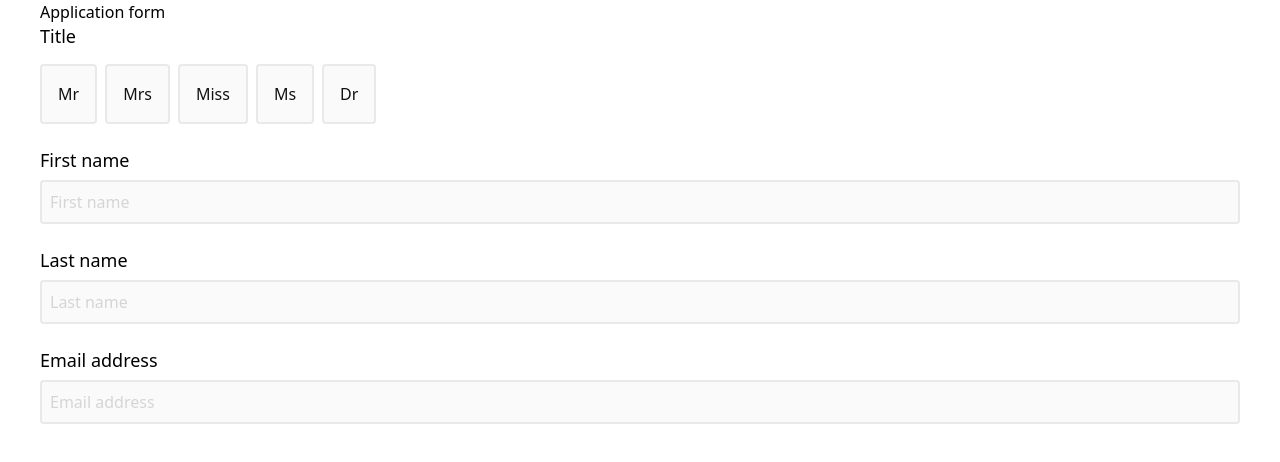
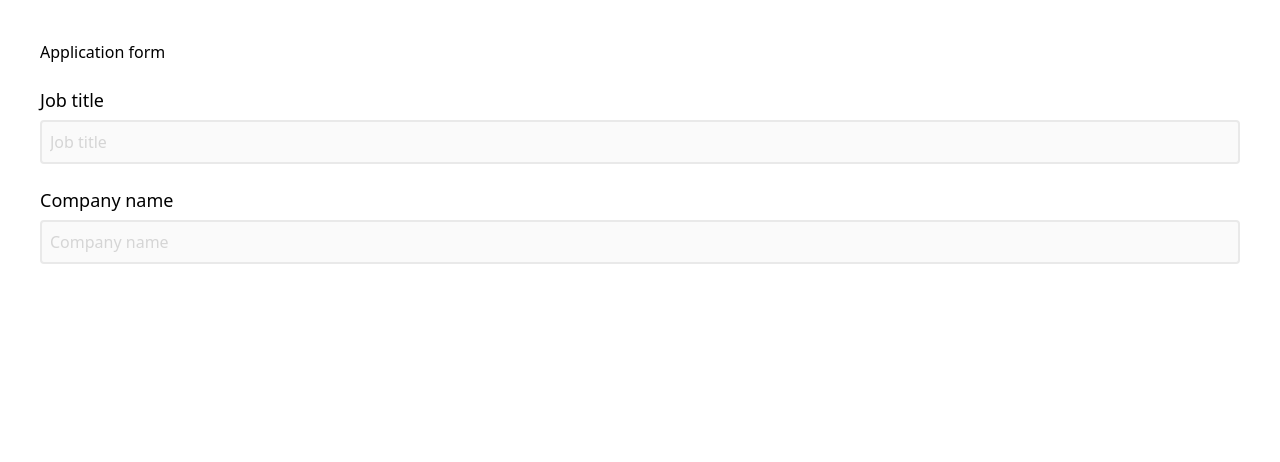
Before and after one commit to Kamal84/dynamic-form-vue3, a Vue app: page / in a window 1280 px wide. Shown: the top 462 px of the page. Built offline with nearby package versions, Linux system fonts and the light colour scheme.

Commit message:
pass 2 form pages

```diff
--- a/src/App.vue
+++ b/src/App.vue
@@ -1,5 +1,5 @@
 <script lang="ts">
-import { defineComponent, reactive } from 'vue';
+import { defineComponent, reactive, ref } from 'vue';
 import BaseInput from '@/components/BaseInput.vue';
 import BaseRadioButtonGroup from '@/components/BaseRadioButtonGroup.vue';
 import { formSchema } from './schema/formFields';
@@ -15,17 +15,28 @@ export default defineComponent({
       firstName: '',
       lastName: '',
       email: '',
+      phoneNumber: '',
     });
 
-    return { formSchema, personDetails };
+    const workDetails = reactive<Record<string, any>>({
+      jobTitle: '',
+      companyName: '',
+    });
+
+    return {
+      formSchema,
+      personDetails,
+      workDetails,
+    };
   },
 });
 </script>
 
 <template>
-  <div class="mx-10">
-    <h1>Application form</h1>
-    <div v-for="(schema, index) in formSchema" :key="schema.state">
+  <div class="m-10">
+    <h1 class="mb-6">Application form</h1>
+    <template v-for="(inputSchema, index) in formSchema" :key="index">
+      <div v-for="schema in inputSchema.workDetails" :key="schema.state">
         <component
           :is="schema.inputType"
           :id="schema.state"
@@ -33,10 +44,12 @@ export default defineComponent({
           :name="schema.state"
           :label="schema.label"
           :placeholder="schema.placeholder"
-        :options="schema.options"
-        v-model="personDetails[schema.state]"
+          :options="schema.type === 'radio' ? schema.options : ''"
+          :selected="schema.type === 'radio' ? workDetails[schema.state] : ''"
+          v-model="workDetails[schema.state]"
         ></component>
       </div>
+    </template>
   </div>
 </template>
 
--- a/src/schema/formFields.ts
+++ b/src/schema/formFields.ts
@@ -1,6 +1,46 @@
 import { FormSchema } from '../types/index';
 
-export const formSchema: Array<FormSchema> = [
+// export const formSchema: Array<FormSchema> = [
+//   {
+//     label: 'Title',
+//     type: 'radio',
+//     inputType: 'BaseRadioButtonGroup',
+//     state: 'title',
+//     options: ['Mr', 'Mrs', 'Miss', 'Ms', 'Dr'],
+//   },
+//   {
+//     label: 'First name',
+//     type: 'text',
+//     inputType: 'BaseInput',
+//     state: 'firstName',
+//     placeholder: 'First name',
+//   },
+//   {
+//     label: 'Last name',
+//     type: 'text',
+//     inputType: 'BaseInput',
+//     state: 'lastName',
+//     placeholder: 'Last name',
+//   },
+//   {
+//     label: 'Email address',
+//     type: 'email',
+//     inputType: 'BaseInput',
+//     state: 'email',
+//     placeholder: 'Email address',
+//   },
+//   {
+//     label: 'Phone number',
+//     type: 'number',
+//     inputType: 'BaseInput',
+//     state: 'phoneNumber',
+//     placeholder: 'Phone number',
+//   },
+// ];
+
+export const formSchema: Array<any> = [
+  {
+    personDetails: [
       {
         label: 'Title',
         type: 'radio',
@@ -29,4 +69,31 @@ export const formSchema: Array<FormSchema> = [
         state: 'email',
         placeholder: 'Email address',
       },
+      {
+        label: 'Phone number',
+        type: 'number',
+        inputType: 'BaseInput',
+        state: 'phoneNumber',
+        placeholder: 'Phone number',
+      },
+    ],
+  },
+  {
+    workDetails: [
+      {
+        label: 'Job title',
+        type: 'text',
+        inputType: 'BaseInput',
+        state: 'jobTitle',
+        placeholder: 'Job title',
+      },
+      {
+        label: 'Company name',
+        type: 'text',
+        inputType: 'BaseInput',
+        state: 'companyName',
+        placeholder: 'Company name',
+      },
+    ],
+  },
 ];
--- a/src/types/index.ts
+++ b/src/types/index.ts
@@ -14,4 +14,5 @@ export interface PersonDetails {
   firstName: string;
   lastName: string;
   email: string;
+  phoneNumber: number;
 }
```
Lines whose indentation alone changed are shown as unchanged.
